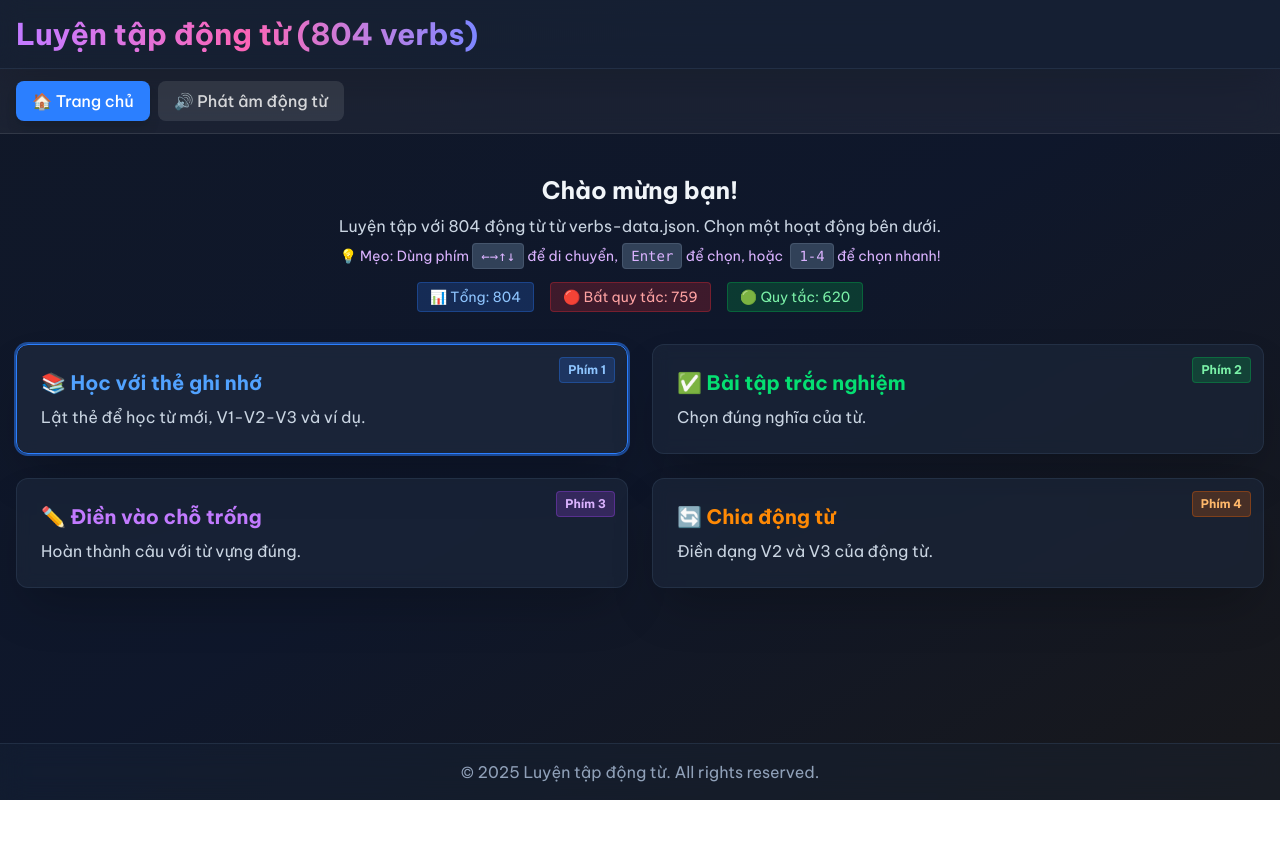
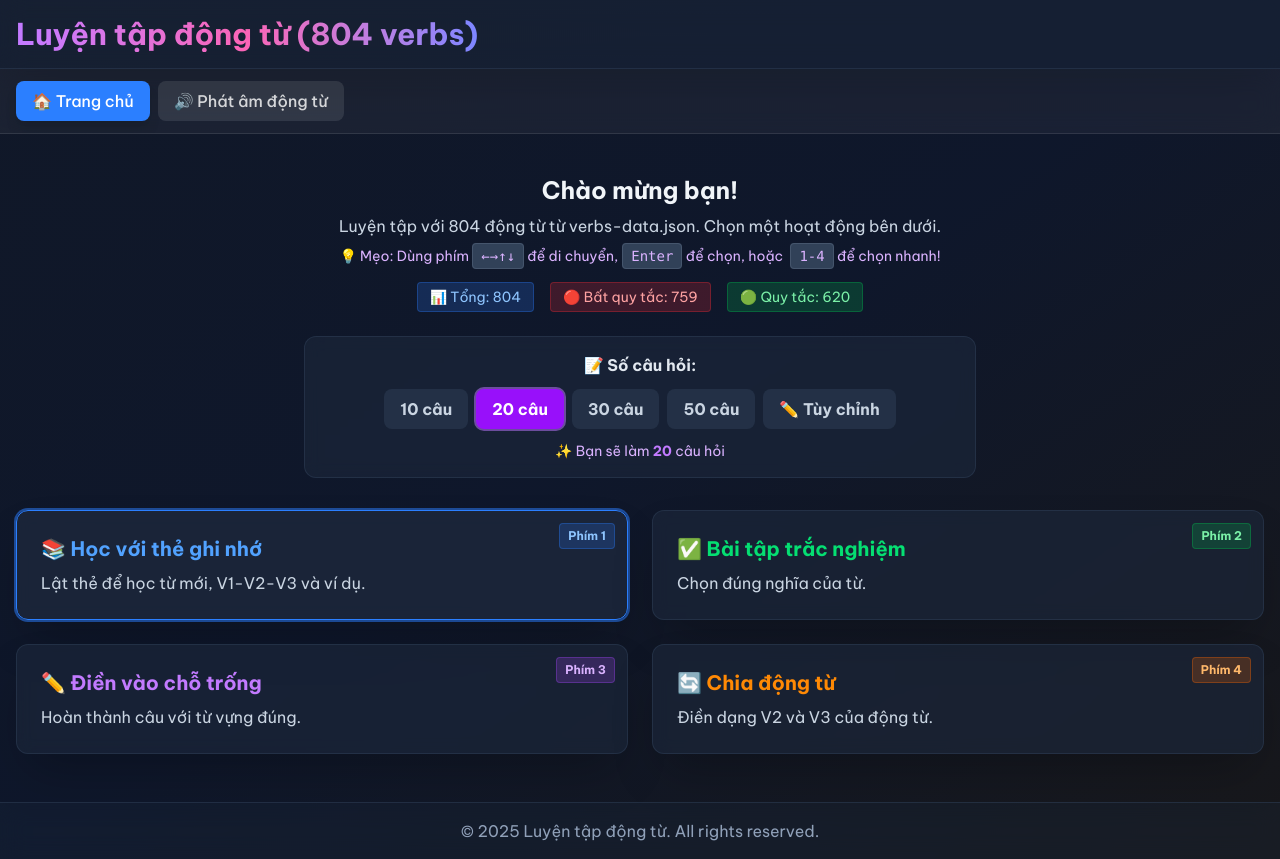
Before and after one commit to TheCuong96/learn-english, a Next.js app in the folder english/: page / in a window 1280 px wide. Before the commit the page ends 800 px from the top, so only its background shows below. Built offline with nearby package versions, Linux system fonts and the light colour scheme.

Commit message:
thêm chức năng điều chỉnh số lượng bài tập

```diff
--- a/english/src/app/page.tsx
+++ b/english/src/app/page.tsx
@@ -20,9 +20,12 @@ export default function Home() {
   const [isCorrect, setIsCorrect] = useState<boolean | null>(null);
   const [correctAnswer, setCorrectAnswer] = useState('');
   const [selectedCardIndex, setSelectedCardIndex] = useState(0); // Cho arrow key navigation
+  const [sessionLength, setSessionLength] = useState(20); // Mặc định 20 câu
+  const [customLength, setCustomLength] = useState('');
+  const [showCustomInput, setShowCustomInput] = useState(false);
 
-  const sessionLength = 10;
   const sessionOptions: SessionType[] = ['flashcards', 'multiple-choice', 'fill-in-blank', 'verb-forms'];
+  const quickLengthOptions = [10, 20, 30, 50];
 
   useEffect(() => {
     loadData();
@@ -237,7 +240,7 @@ export default function Home() {
                 hoặc <kbd className="px-2 py-1 bg-slate-700 rounded border border-slate-600 ml-1">1-4</kbd> để chọn nhanh!
               </p>
               {stats && (
-                <div className="mt-4 flex justify-center gap-4 text-sm">
+                <div className="mt-4 flex justify-center gap-4 text-sm flex-wrap">
                   <span className="px-3 py-1 bg-blue-500/20 text-blue-300 rounded border border-blue-500/30">
                     📊 Tổng: {stats.total}
                   </span>
@@ -249,6 +252,72 @@ export default function Home() {
                   </span>
                 </div>
               )}
+
+              {/* Session Length Selector */}
+              <div className="mt-6 max-w-2xl mx-auto">
+                <div className="bg-slate-800/60 backdrop-blur-sm p-4 rounded-xl border border-slate-700/50">
+                  <p className="text-slate-200 font-semibold mb-3">📝 Số câu hỏi:</p>
+                  <div className="flex gap-2 justify-center flex-wrap">
+                    {quickLengthOptions.map((length) => (
+                      <button
+                        key={length}
+                        onClick={() => {
+                          setSessionLength(length);
+                          setShowCustomInput(false);
+                        }}
+                        className={`px-4 py-2 rounded-lg font-semibold transition-all ${
+                          sessionLength === length && !showCustomInput
+                            ? 'bg-purple-600 text-white ring-2 ring-purple-400/50'
+                            : 'bg-slate-700/50 text-slate-300 hover:bg-slate-700'
+                        }`}
+                      >
+                        {length} câu
+                      </button>
+                    ))}
+                    <button
+                      onClick={() => setShowCustomInput(!showCustomInput)}
+                      className={`px-4 py-2 rounded-lg font-semibold transition-all ${
+                        showCustomInput
+                          ? 'bg-purple-600 text-white ring-2 ring-purple-400/50'
+                          : 'bg-slate-700/50 text-slate-300 hover:bg-slate-700'
+                      }`}
+                    >
+                      ✏️ Tùy chỉnh
+                    </button>
+                  </div>
+
+                  {showCustomInput && (
+                    <div className="mt-3 flex gap-2 justify-center items-center">
+                      <input
+                        type="number"
+                        min="1"
+                        max="804"
+                        value={customLength}
+                        onChange={(e) => setCustomLength(e.target.value)}
+                        placeholder="Nhập số câu (1-804)"
+                        className="px-4 py-2 bg-slate-700/50 text-slate-200 border border-slate-600 rounded-lg w-48 text-center"
+                      />
+                      <button
+                        onClick={() => {
+                          const num = parseInt(customLength);
+                          if (num >= 1 && num <= 804) {
+                            setSessionLength(num);
+                          } else {
+                            alert('Vui lòng nhập số từ 1 đến 804');
+                          }
+                        }}
+                        className="px-4 py-2 bg-purple-600 hover:bg-purple-700 text-white rounded-lg font-semibold"
+                      >
+                        OK
+                      </button>
+                    </div>
+                  )}
+
+                  <p className="text-purple-300 text-sm mt-3">
+                    ✨ Bạn sẽ làm <span className="font-bold text-purple-400">{sessionLength}</span> câu hỏi
+                  </p>
+                </div>
+              </div>
             </div>
 
             <div className="grid grid-cols-1 md:grid-cols-2 gap-6">
```
